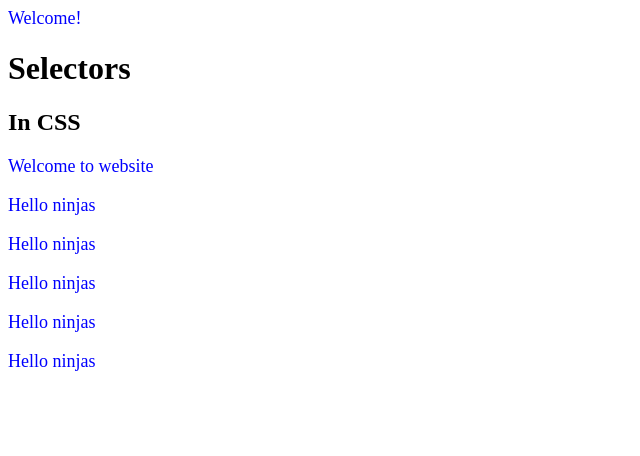
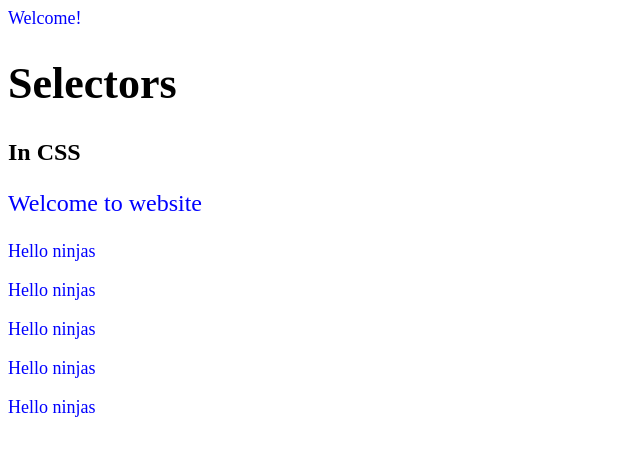
Before and after one commit to MagPtak/CSS-course, a plain HTML site: page Index.html in a window 1280 px wide. Shown: the whole page, without its empty margins (0-640 px from the left). Drawn offline with Linux system fonts and the light colour scheme.

Commit message:
Lesson 7 comments added

```diff
--- a/CSS/syntax.css
+++ b/CSS/syntax.css
@@ -1,4 +1,16 @@
+/* Style all P tags*/
+
 p{
     font-size: 18px;
     color: blue;
 }
+
+#header p{
+    font-size: 24px;
+}
+
+
+/* Style all header tags*/
+h1{
+    font-size: 44px;
+}
```
